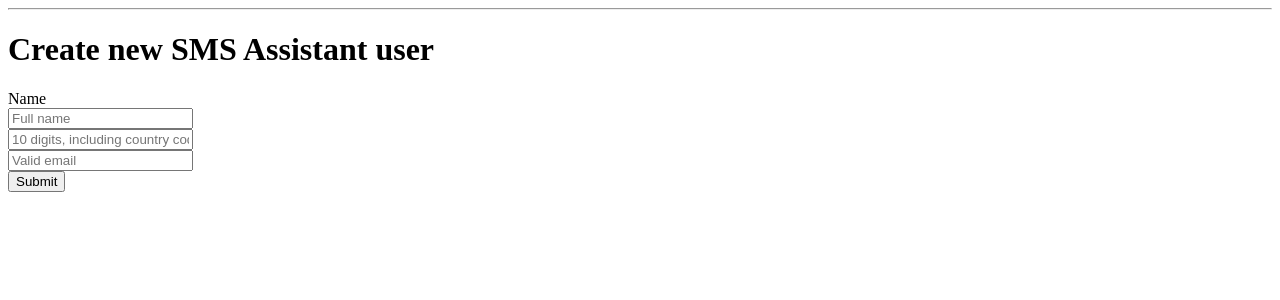
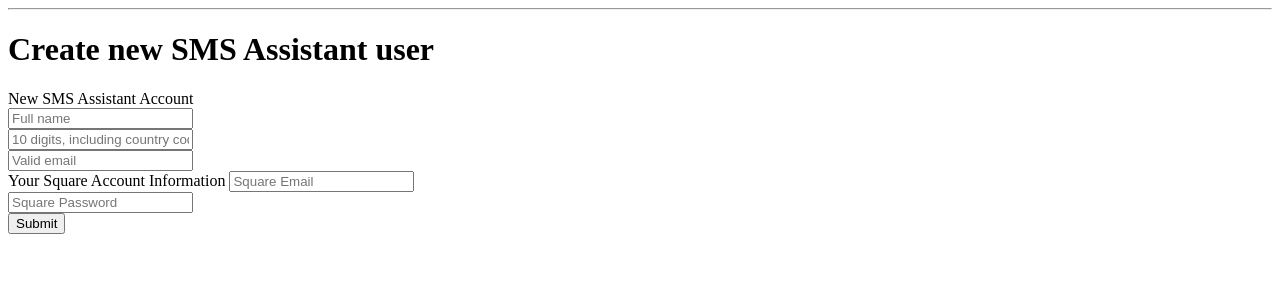
Before and after one commit to dolidze94/square_sms_assistant, a Flask app: page /new_user/ in a window 1280 px wide. Shown: the part 63-363 px from the top of the page. Run offline with Flask 3, Linux system fonts and the light colour scheme; parts of the project's set-up code (start-up, migrations or seed data) failed here and were passed over.

Commit message:
Added square info input on new user form

```diff
--- a/templates/new_user.html
+++ b/templates/new_user.html
@@ -3,7 +3,7 @@
 {% block content %}
     <h1>{% block title %} Create new SMS Assistant user {% endblock %}</h1>
     <form method="post">
-        <label for="name">Name</label>
+        <label>New SMS Assistant Account</label>
         <br>
         <input type="text" name="name"
                placeholder="Full name"
@@ -17,6 +17,15 @@
                placeholder="Valid email"
                value="{{ request.form['email'] }}" required></input>
         <br>
+        <label>Your Square Account Information</label>
+        <input type="text" name="sq_username"
+        placeholder="Square Email"
+        value="{{ request.form['sq_username'] }}" required></input>
+        <br>
+        <input type="password" name="sq_password"
+        placeholder="Square Password"
+        value="{{ request.form['sq_password'] }}" required></input>
+        <br>
         <button type="submit">Submit</button>
     </form>
 {% endblock %}
```
Also changed, not shown: utils.py (+9 -1 lines).
